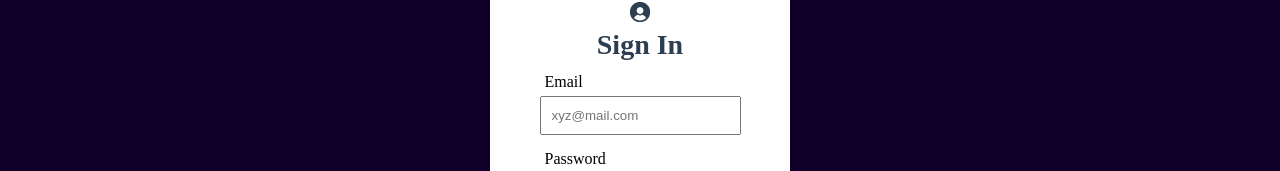
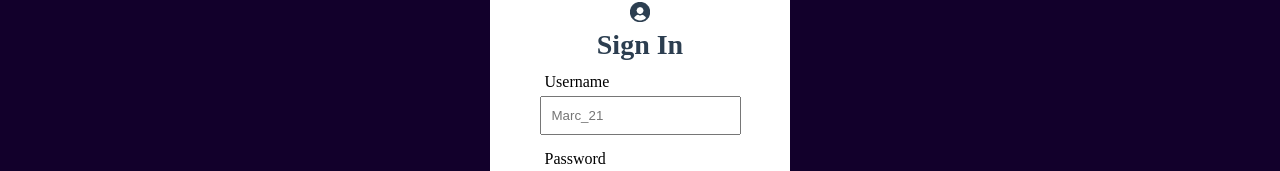
Before and after one commit to Squal94/Khadir_Lounis_Projet_13_112022, a React (Create React App) app in the folder remede_agency/: page / in a window 1280 px wide. Shown: the part 184-355 px from the top of the page. Built offline with nearby package versions, Linux system fonts and the light colour scheme.

Commit message:
debut du codage de handleLogin

```diff
--- a/remede_agency/src/App.js
+++ b/remede_agency/src/App.js
@@ -6,12 +6,15 @@ import { BrowserRouter, Routes, Route } from "react-router-dom";
 import D404 from "./Pages/D404";
 import "./Styles/index.scss";
 import SignIn from "./Pages/SignIn";
+// import SignIn from "./Pages/SignIn";
 
 // import { useDispatch, useSelector } from "react-redux";
 
 const App = () => {
   // const getData = () => {
-  //   axios.get("http://localhost:3001").then((res) => console.log(res.data));
+  //   axios
+  //     .get("http://localhost:3001/api/v1/user")
+  //     .then((res) => console.log(res.data));
   // };
 
   // useEffect(() => {
--- a/remede_agency/src/Components/SignForm.js
+++ b/remede_agency/src/Components/SignForm.js
@@ -1,24 +1,37 @@
-import React from "react";
+import React, { useRef } from "react";
 import userPic from "./../Assets/IconSign.png";
 
 const SignForm = () => {
-  function handleConnect() {}
+  const handleLogin = (e) => {
+    e.preventDefault();
+    console.log(userNameRef.current.value, UserPassRef.current.value);
+  };
+
+  const userNameRef = useRef();
+  const UserPassRef = useRef();
+
   return (
     <div className="formContainer">
       <img className="formContainer--pic" src={userPic} alt="Icon user" />
       <h1 className="formContainer--title">Sign In</h1>
       <form
         onSubmit={(e) => {
-          handleConnect(e);
+          handleLogin(e);
         }}
       >
         <div className="formContainer__email">
-          <label className="inputTexte">Email</label>
-          <input type="text" id="username" placeholder="xyz@mail.com" />
+          <label className="inputTexte">Username</label>
+          <input
+            type="text"
+            id="username"
+            placeholder="Marc_21"
+            ref={userNameRef}
+            required
+          />
         </div>
         <div className="formContainer__password">
           <label className="inputTexte">Password</label>
-          <input type="password" id="password" />
+          <input type="password" id="password" ref={UserPassRef} required />
         </div>
         <div className="formContainer__remember">
           <input type="checkbox" id="remember-me" />
--- a/remede_agency/src/Pages/D404.js
+++ b/remede_agency/src/Pages/D404.js
@@ -0,0 +1,18 @@
+import React from "react";
+import Banner from "../Components/Banner";
+import Feature from "../Components/Feature";
+import Footer from "../Components/Footer";
+import Nav from "../Components/Nav";
+
+const Home = () => {
+  return (
+    <div>
+      <Nav />
+      <Banner />
+      <Feature />
+      <Footer />
+    </div>
+  );
+};
+
+export default Home;
```
Also changed, not shown: remede_agency/src/Pages/User.js (+7 -0 lines).
